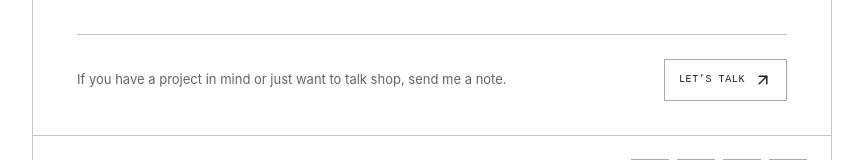
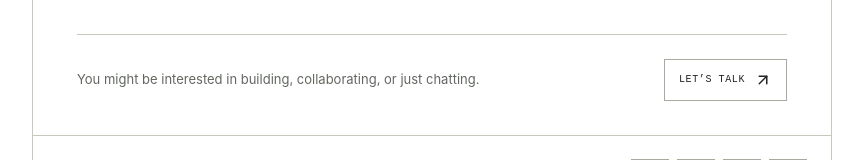
Before and after one commit to timwong101/my-portfolio, a React (Vite) app: page / in a window 1280 px wide. Shown: the part 2341-2501 px from the top of the page, without its empty margins (208-1071 px from the left). Built offline with nearby package versions, Linux system fonts and the light colour scheme.

Commit message:
Restore contact copy

```diff
--- a/src/App.tsx
+++ b/src/App.tsx
@@ -272,7 +272,7 @@ function App() {
           <h2 className="section-title" id="contact-title">Still here?</h2>
           <div className="contact-bottom">
             <p>
-              If you have a project in mind or just want to talk shop, send me a note.
+              You might be interested in building, collaborating, or just chatting.
             </p>
             <a className="contact-cta" href="mailto:timwong101@gmail.com">
               Let’s talk <ArrowUpRight size={18} />
```
